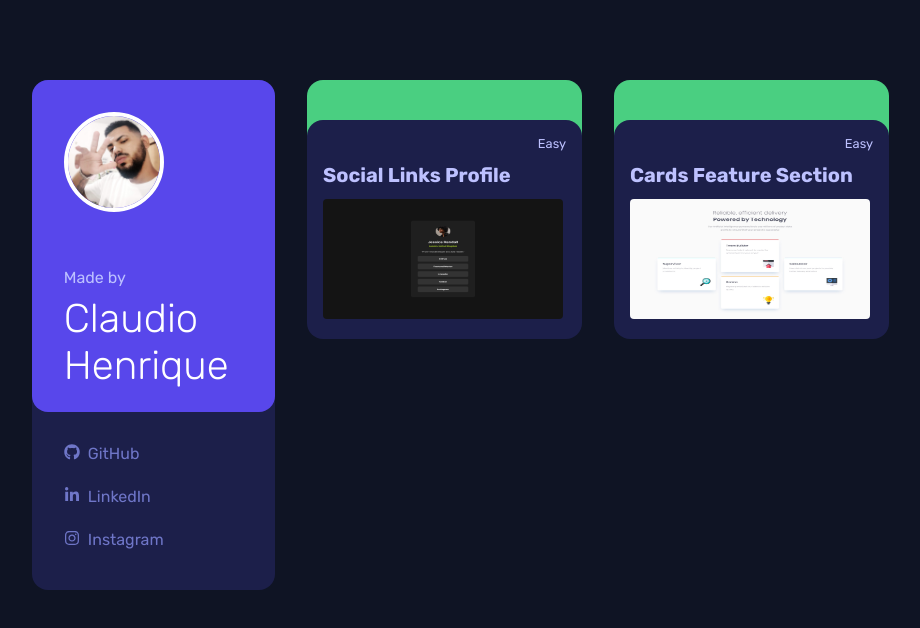
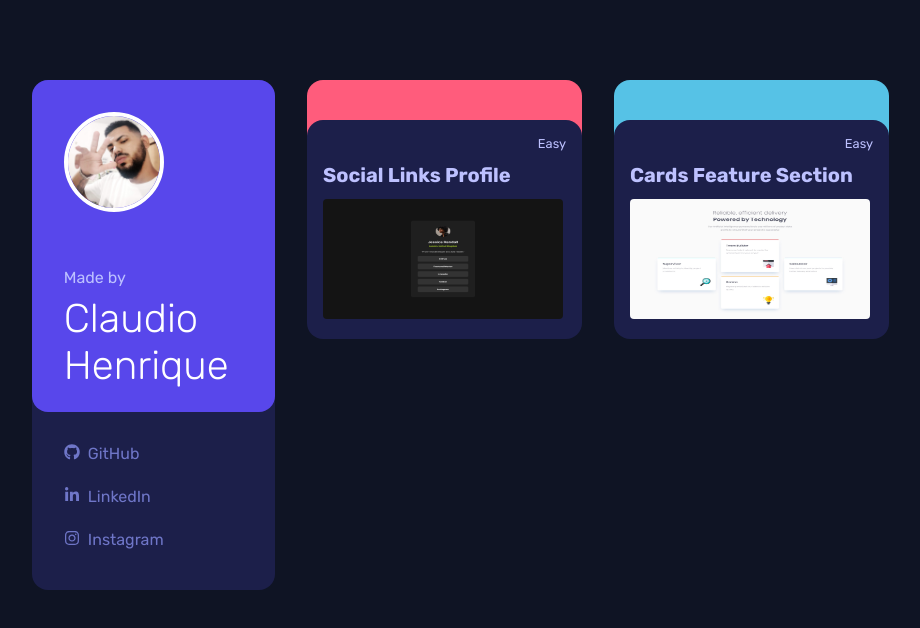
Before and after one commit to cHenrique0/react, a React (Vite) app: page / in a window 1280 px wide. Shown: the top 628 px of the page, without its empty margins (45-965 px from the left). Built offline with nearby package versions, Linux system fonts and the light colour scheme.

Commit message:
refactor: Update challengeList component to use random border colors

```diff
--- a/src/Main/components/challengeList.jsx
+++ b/src/Main/components/challengeList.jsx
@@ -2,6 +2,19 @@ import ChallengeCard from "./challengeCard";
 import styles from "../styles/challengeList.module.css";
 
 export default function ChallengeList() {
+  function randomColor() {
+    const colors = [
+      "--index-light-red",
+      "--index-soft-blue",
+      "--index-light-red-v2",
+      "--index-lime-green",
+      "--index-violet",
+      "--index-soft-orange",
+    ];
+
+    return colors[Math.floor(Math.random() * colors.length)];
+  }
+
   return (
     <div className={styles.list}>
       <ChallengeCard
@@ -9,14 +22,14 @@ export default function ChallengeList() {
         title="Social Links Profile"
         link="https://www.frontendmentor.io/challenges/social-links-profile-UG32l9m6dQ"
         image="/SLP/design.jpg"
-        borderColor="--index-lime-green"
+        borderColor={randomColor()}
       />
       <ChallengeCard
         level="Easy"
         title="Cards Feature Section"
         link="https://www.frontendmentor.io/challenges/four-card-feature-section-weK1eFYK"
         image="/FCFS/design.jpg"
-        borderColor="--index-lime-green"
+        borderColor={randomColor()}
       />
     </div>
   );
```
